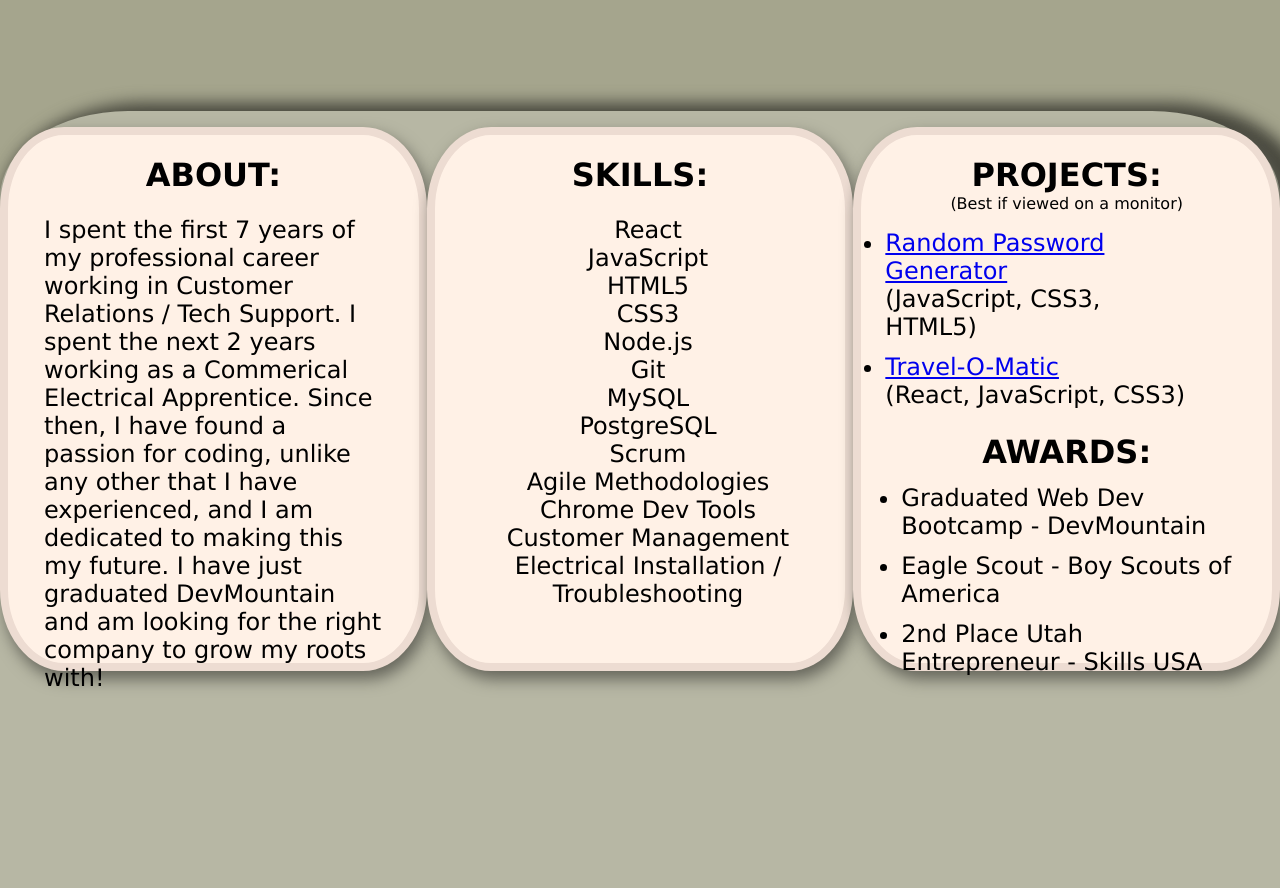
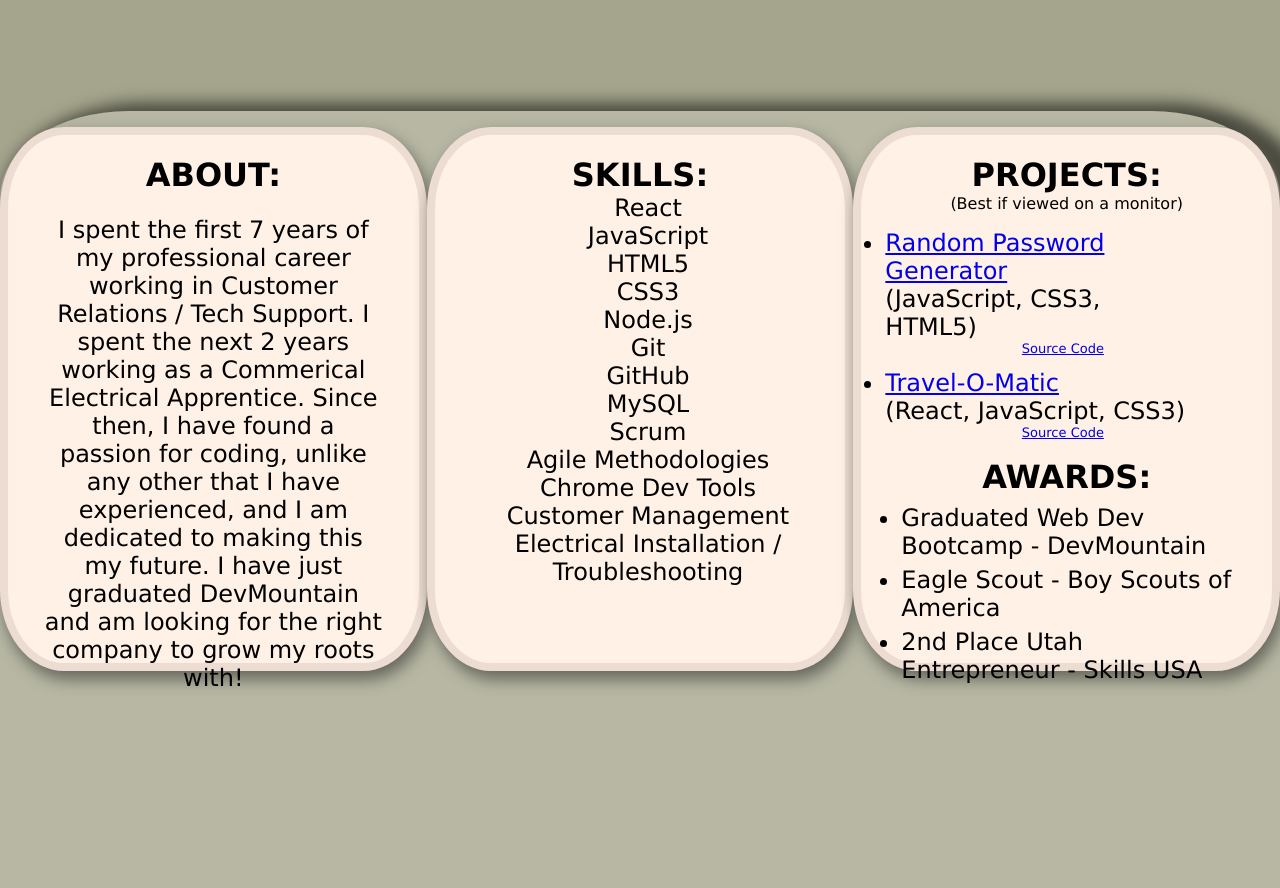
Before and after one commit to JaLeeKi/myPortfolio, a React (Create React App) app: page / in a window 1280 px wide. Shown: the part 741-1629 px from the top of the page. Built offline with nearby package versions, Linux system fonts and the light colour scheme.

Commit message:
added movement in text

```diff
--- a/src/index.css
+++ b/src/index.css
@@ -148,6 +148,16 @@ body {
   margin-top: 3em;
 }
 
+.aboutExpand {
+  text-align: center;
+  transition-property: margin-top;
+  transition-duration: 0.75s;
+}
+
+.aboutExpand:hover {
+  margin-top: 2.5em;
+}
+
 .aboutInfo {
   font-size: x-large;
   margin-left: 1.5em;
@@ -178,6 +188,137 @@ body {
 
 .skills {
   text-align: center;
+  margin-bottom: 0em;
+}
+
+.sReact {
+  transition-property: margin-top, margin-bottom;
+  transition-duration: 0.25s, 0.25s;
+}
+
+.sReact:hover {
+  margin-top: 0.5em;
+  margin-bottom: 0.5em;
+}
+
+.sJs {
+  transition-property: margin-top, margin-bottom;
+  transition-duration: 0.25s, 0.25s;
+}
+
+.sJs:hover {
+  margin-top: 0.5em;
+  margin-bottom: 0.5em;
+}
+
+.sHtml {
+  transition-property: margin-top, margin-bottom;
+  transition-duration: 0.25s, 0.25s;
+}
+
+.sHtml:hover {
+  margin-top: 0.5em;
+  margin-bottom: 0.5em;
+}
+
+.sCss {
+  transition-property: margin-top, margin-bottom;
+  transition-duration: 0.25s, 0.25s;
+}
+
+.sCss:hover {
+  margin-top: 0.5em;
+  margin-bottom: 0.5em;
+}
+
+.sNode {
+  transition-property: margin-top, margin-bottom;
+  transition-duration: 0.25s, 0.25s;
+}
+
+.sNode:hover {
+  margin-top: 0.5em;
+  margin-bottom: 0.5em;
+}
+
+.sGit {
+  transition-property: margin-top, margin-bottom;
+  transition-duration: 0.25s, 0.25s;
+}
+
+.sGit:hover {
+  margin-top: 0.5em;
+  margin-bottom: 0.5em;
+}
+
+.sGith {
+  transition-property: margin-top, margin-bottom;
+  transition-duration: 0.25s, 0.25s;
+}
+
+.sGith:hover {
+  margin-top: 0.5em;
+  margin-bottom: 0.5em;
+}
+
+.sSQL {
+  transition-property: margin-top, margin-bottom;
+  transition-duration: 0.25s, 0.25s;
+}
+
+.sSQL:hover {
+  margin-top: 0.5em;
+  margin-bottom: 0.5em;
+}
+
+.sScrum {
+  transition-property: margin-top, margin-bottom;
+  transition-duration: 0.25s, 0.25s;
+}
+
+.sScrum:hover {
+  margin-top: 0.5em;
+  margin-bottom: 0.5em;
+}
+
+.sAgile {
+  transition-property: margin-top, margin-bottom;
+  transition-duration: 0.25s, 0.25s;
+}
+
+.sAgile:hover {
+  margin-top: 0.5em;
+  margin-bottom: 0.5em;
+}
+
+.sChrome {
+  transition-property: margin-top, margin-bottom;
+  transition-duration: 0.25s, 0.25s;
+}
+
+.sChrome:hover {
+  margin-top: 0.5em;
+  margin-bottom: 0.5em;
+}
+
+.sCm {
+  transition-property: margin-top, margin-bottom;
+  transition-duration: 0.25s, 0.25s;
+}
+
+.sCm:hover {
+  margin-top: 0.5em;
+  margin-bottom: 0.5em;
+}
+
+.sEit {
+  transition-property: margin-top, margin-bottom;
+  transition-duration: 0.25s, 0.5s;
+}
+
+.sEit:hover {
+  margin-top: 0.5em;
+  margin-bottom: 0.5em;
 }
 
 .skillsList {
@@ -213,6 +354,27 @@ body {
   margin-bottom: 0em;
 }
 
+.projectExpand {
+  text-align: center;
+  transition-property: margin-top, margin-bottom;
+  transition-duration: 0.75s, 0.75s;
+}
+
+.projectExpand:hover {
+  margin-top: 2.5em;
+  margin-bottom: 2.5em;
+}
+
+.awardExpand {
+  text-align: center;
+  transition-property: margin-top;
+  transition-duration: 0.75s;
+}
+
+.awardExpand:hover {
+  margin-top: 2.5em;
+}
+
 .hint {
   margin-top: 0em;
 }
@@ -232,7 +394,14 @@ body {
 
 .rpgDesc {
   margin-top: 0em;
-  margin-bottom: 0.5em;
+  margin-bottom: 0em;
+}
+
+.rpgSrc {
+  font-size: small;
+  margin-top: 0em;
+  margin-bottom: 1em;
+  margin-left: 10.5em;
 }
 
 .tom {
@@ -241,12 +410,19 @@ body {
 
 .tomDesc {
   margin-top: 0em;
-  margin-bottom: 0.25em;
+  margin-bottom: 0em;
+}
+
+.tomSrc {
+  font-size: small;
+  margin-top: 0em;
+  margin-bottom: 0em;
+  margin-left: 10.5em;
 }
 
 .awardsTitle {
   margin-top: 0em;
-  margin-bottom: 0.4em;
+  margin-bottom: 0.25em;
 }
 
 .awardsList {
@@ -257,15 +433,15 @@ body {
 }
 
 .devm {
-  margin-bottom: 0.5em;
+  margin-bottom: 0.25em;
 }
 
 .bsa {
-  margin-bottom: 0.5em;
+  margin-bottom: 0.25em;
 }
 
 .susa {
-  margin-bottom: 0.5em;
+  margin-bottom: 0.25em;
 }
 
 .footerBar {
--- a/src/views/LandingPage.js
+++ b/src/views/LandingPage.js
@@ -17,36 +17,41 @@ export default function LandingPage() {
       <div className="middleContent">
         <div className="attributes">
           <div className="attrAbout">
+            <div className="aboutExpand">
               <h1>ABOUT:</h1>
               <p className="aboutInfo">
                 I spent the first 7 years of my professional career working in
                 Customer Relations / Tech Support. I spent the next 2 years
-              working as a Commerical Electrical Apprentice. Since then, I have
-              found a passion for coding, unlike any other that I have
+                working as a Commerical Electrical Apprentice. Since then, I
+                have found a passion for coding, unlike any other that I have
                 experienced, and I am dedicated to making this my future. I have
-              just graduated DevMountain and am looking for the right company to
-              grow my roots with!
+                just graduated DevMountain and am looking for the right company
+                to grow my roots with!
               </p>
+            </div>
           </div>
           <div className="attrSkills">
             <h1 className="skills">SKILLS:</h1>
             <ul className="skillsList">
-              <li>React</li>
-              <li>JavaScript</li>
-              <li>HTML5</li>
-              <li>CSS3</li>
-              <li>Node.js</li>
-              <li>Git</li>
-              <li>MySQL</li>
-              <li>PostgreSQL</li>
-              <li>Scrum</li>
-              <li>Agile Methodologies</li>
-              <li>Chrome Dev Tools</li>
-              <li>Customer Management</li>
-              <li>Electrical Installation / Troubleshooting</li>
+              <li className="sReact">React</li>
+              <li className="sJs">JavaScript</li>
+              <li className="sHtml">HTML5</li>
+              <li className="sCss">CSS3</li>
+              <li className="sNode">Node.js</li>
+              <li className="sGit">Git</li>
+              <li className="sGith">GitHub</li>
+              <li className="sSQL">MySQL</li>
+              <li className="sScrum">Scrum</li>
+              <li className="sAgile">Agile Methodologies</li>
+              <li className="sChrome">Chrome Dev Tools</li>
+              <li className="sCm">Customer Management</li>
+              <li className="sEit">
+                Electrical Installation / Troubleshooting
+              </li>
             </ul>
           </div>
           <div className="attrProjectsAndAwards">
+            <div className="projectExpand">
               <h1 className="projTitle">PROJECTS:</h1>
               <p className="hint">(Best if viewed on a monitor)</p>
               <ul className="projectsList">
@@ -55,20 +60,37 @@ export default function LandingPage() {
                     Random Password Generator
                   </a>
                   <p className="rpgDesc">(JavaScript, CSS3, HTML5)</p>
+                  <p className="rpgSrc">
+                    <a href="https://github.com/JaLeeKi/random-pswrd">
+                      Source Code
+                    </a>
+                  </p>
                 </li>
                 <li className="tom">
                   <a href="https://travel-assistant21.herokuapp.com/">
                     Travel-O-Matic
                   </a>
                   <p className="tomDesc">(React, JavaScript, CSS3)</p>
+                  <p className="tomSrc">
+                    <a href="https://github.com/JaLeeKi/reactCapstone/tree/main/travel-assistant">
+                      Source Code
+                    </a>
+                  </p>
                 </li>
               </ul>
+            </div>
+            <div className="awardExpand">
               <h1 className="awardsTitle">AWARDS:</h1>
               <ul className="awardsList">
-              <li className="devm">Graduated Web Dev Bootcamp - DevMountain</li>
+                <li className="devm">
+                  Graduated Web Dev Bootcamp - DevMountain
+                </li>
                 <li className="bsa">Eagle Scout - Boy Scouts of America</li>
-              <li className="susa">2nd Place Utah Entrepreneur - Skills USA</li>
+                <li className="susa">
+                  2nd Place Utah Entrepreneur - Skills USA
+                </li>
               </ul>
+            </div>
           </div>
         </div>
       </div>
```
Lines whose indentation alone changed are shown as unchanged.
